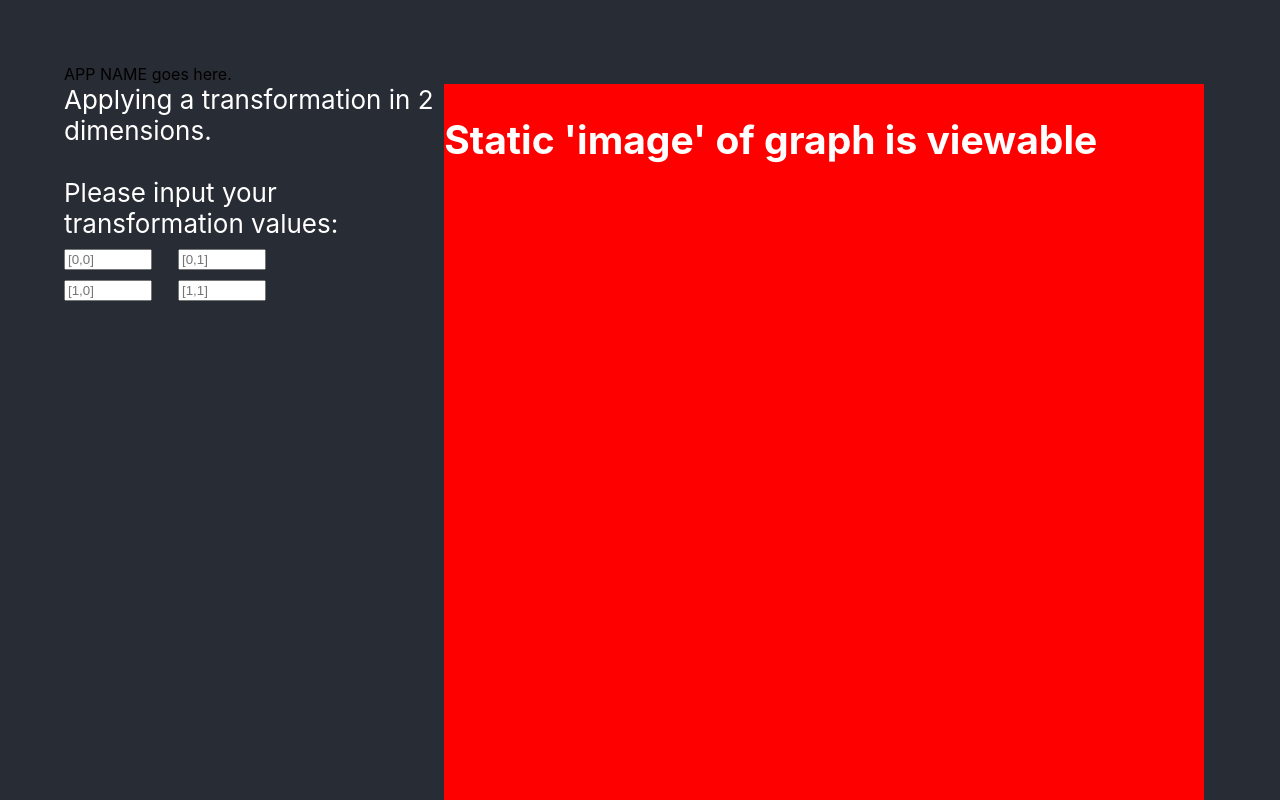
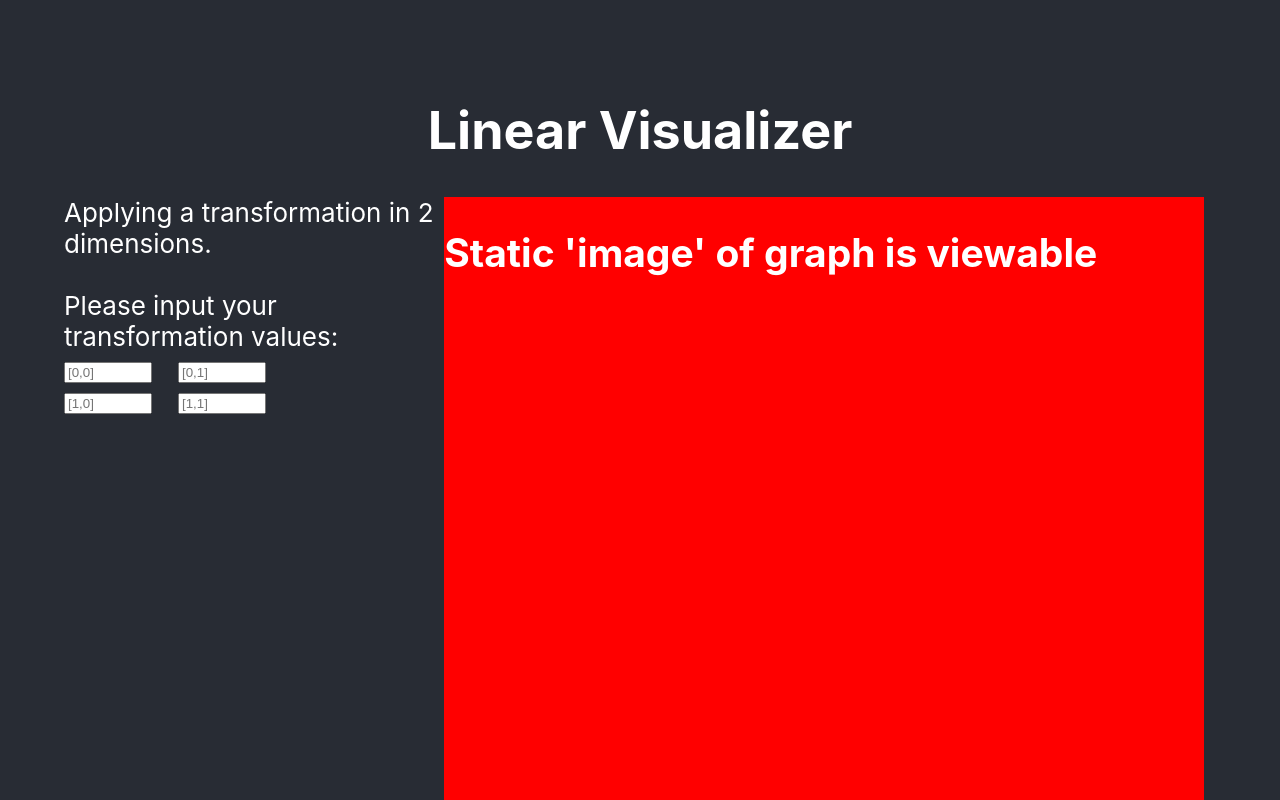
Before and after one commit to loganwong52/Brickhack_9_Linear_Visuals, a React (Create React App) app: page / in a window 1280 px wide. Shown: the top 800 px of the page. Built offline with nearby package versions, Linux system fonts and the light colour scheme.

Commit message:
added CSS for titleDiv

```diff
--- a/src/App.css
+++ b/src/App.css
@@ -6,15 +6,10 @@
   background-color: #282c34;
 }
 
-.App-logo {
-  height: 40vmin;
-  pointer-events: none;
-}
-
-@media (prefers-reduced-motion: no-preference) {
-  .App-logo {
-    animation: App-logo-spin infinite 20s linear;
-  }
+.titleDiv {
+  text-align: center;
+  font-size: calc(10px + 2vmin);
+  color: white;
 }
 
 .flex-container {
@@ -44,17 +39,3 @@
   font-size: calc(10px + 2vmin);
   color: white;
 }
-
-.App-link {
-  color: #61dafb;
-}
-
-@keyframes App-logo-spin {
-  from {
-    transform: rotate(0deg);
-  }
-
-  to {
-    transform: rotate(360deg);
-  }
-}
--- a/src/App.js
+++ b/src/App.js
@@ -57,9 +57,9 @@ function App() {
       <div className="App">
         <header >
           <div class="titleDiv">
-            <p1>
-              APP NAME goes here.
-            </p1>
+            <h1>
+              Linear Visualizer
+            </h1>
           </div>
 
         </header >
```
